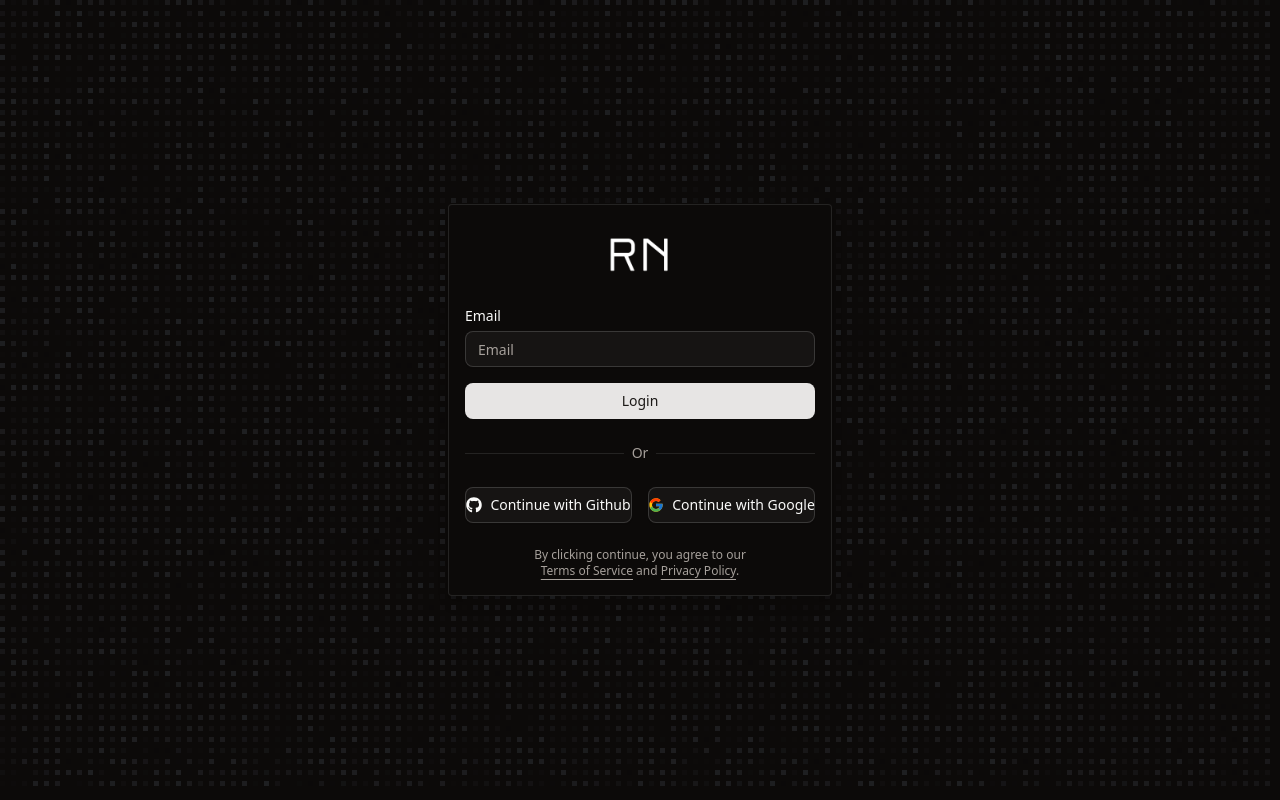
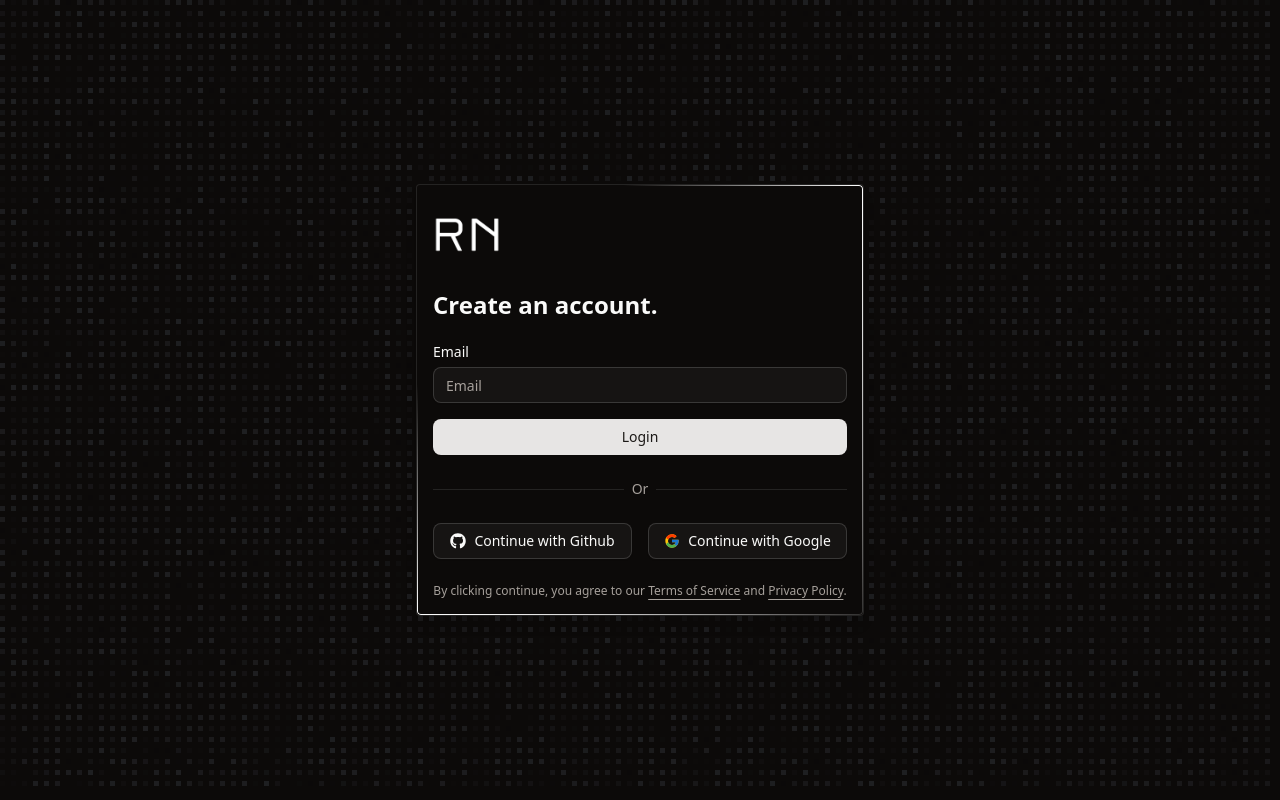
Before and after one commit to forkbombx/reviewnow, a Next.js app: page /auth in a window 1280 px wide. Built offline with nearby package versions, Linux system fonts and the light colour scheme; no server answers.

Commit message:
feat(ui/auth): Updated the auth ui and logo

```diff
--- a/src/app/auth/page.tsx
+++ b/src/app/auth/page.tsx
@@ -6,6 +6,7 @@ import { ErrorAlert } from "@/components/ui/error-alert";
 import { GithubAuth } from "@/components/auth/github-auth";
 import { GoogleAuth } from "@/components/auth/google-auth";
 import { FlickeringGrid } from "@/components/magicui/flickering-grid";
+import { ShineBorder } from "@/components/magicui/shine-border";
 
 export default function AuthPage() {
   return (
@@ -18,9 +19,11 @@ export default function AuthPage() {
         maxOpacity={0.2}
         flickerChance={0.5}
       />
-      <div className="w-full max-w-sm z-10 p-4 rounded bg-background border shadow-lg">
+      <div className="relative w-full max-w-md z-10 p-4 rounded bg-background border shadow-lg">
+        <ShineBorder shineColor={["#fff"]} />
         <div className={"flex flex-col gap-6"}>
           <Logo />
+          <p className="text-2xl font-extrabold">Create an account.</p>
           <ErrorAlert />
           <MagicLinkForm />
 
--- a/src/app/globals.css
+++ b/src/app/globals.css
@@ -41,6 +41,18 @@
   --radius-md: calc(var(--radius) - 2px);
   --radius-lg: var(--radius);
   --radius-xl: calc(var(--radius) + 4px);
+  --animate-shine: shine var(--duration) infinite linear;
+  @keyframes shine {
+  0% {
+    background-position: 0% 0%;
+    }
+  50% {
+    background-position: 100% 100%;
+    }
+  to {
+    background-position: 0% 0%;
+    }
+  }
 }
 
 :root {
--- /dev/null
+++ b/src/components/magicui/shine-border.tsx
@@ -0,0 +1,63 @@
+"use client";
+
+import * as React from "react";
+
+import { cn } from "@/lib/utils";
+
+interface ShineBorderProps extends React.HTMLAttributes<HTMLDivElement> {
+  /**
+   * Width of the border in pixels
+   * @default 1
+   */
+  borderWidth?: number;
+  /**
+   * Duration of the animation in seconds
+   * @default 14
+   */
+  duration?: number;
+  /**
+   * Color of the border, can be a single color or an array of colors
+   * @default "#000000"
+   */
+  shineColor?: string | string[];
+}
+
+/**
+ * Shine Border
+ *
+ * An animated background border effect component with configurable properties.
+ */
+export function ShineBorder({
+  borderWidth = 1,
+  duration = 14,
+  shineColor = "#000000",
+  className,
+  style,
+  ...props
+}: ShineBorderProps) {
+  return (
+    <div
+      style={
+        {
+          "--border-width": `${borderWidth}px`,
+          "--duration": `${duration}s`,
+          backgroundImage: `radial-gradient(transparent,transparent, ${
+            Array.isArray(shineColor) ? shineColor.join(",") : shineColor
+          },transparent,transparent)`,
+          backgroundSize: "300% 300%",
+          mask: `linear-gradient(#fff 0 0) content-box, linear-gradient(#fff 0 0)`,
+          WebkitMask: `linear-gradient(#fff 0 0) content-box, linear-gradient(#fff 0 0)`,
+          WebkitMaskComposite: "xor",
+          maskComposite: "exclude",
+          padding: "var(--border-width)",
+          ...style,
+        } as React.CSSProperties
+      }
+      className={cn(
+        "pointer-events-none absolute inset-0 size-full rounded-[inherit] will-change-[background-position] motion-safe:animate-shine",
+        className,
+      )}
+      {...props}
+    />
+  );
+}
--- a/src/components/shared/logo.tsx
+++ b/src/components/shared/logo.tsx
@@ -3,12 +3,7 @@ import Image from "next/legacy/image";
 export function Logo() {
   return (
     <div className={"flex justify-start relative h-16 w-full"}>
-      <Image
-        layout="fill"
-        objectFit={"contain"}
-        src={"/logo.png"}
-        alt={"Reviewnow logo"}
-      />
+      <Image width={70} height={100} src={"/logo.png"} alt={"Reviewnow logo"} />
     </div>
   );
 }
```
